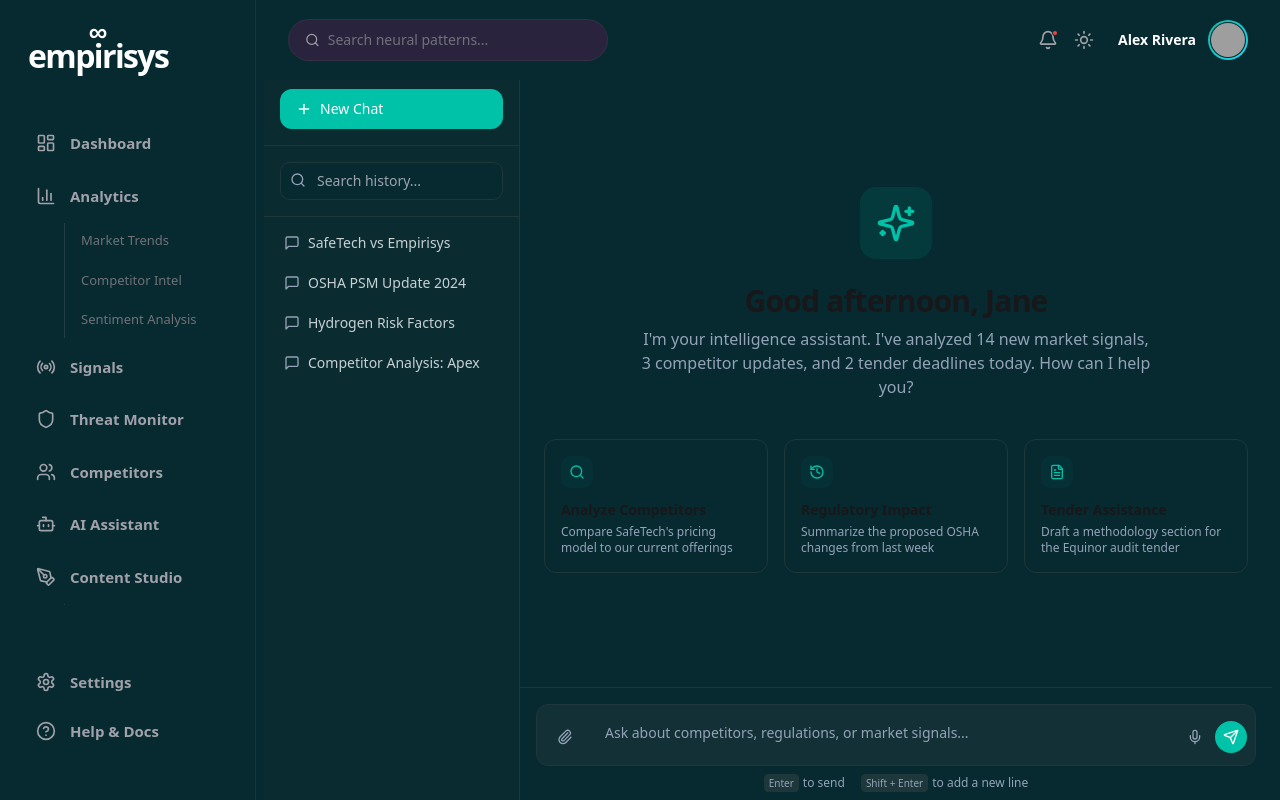
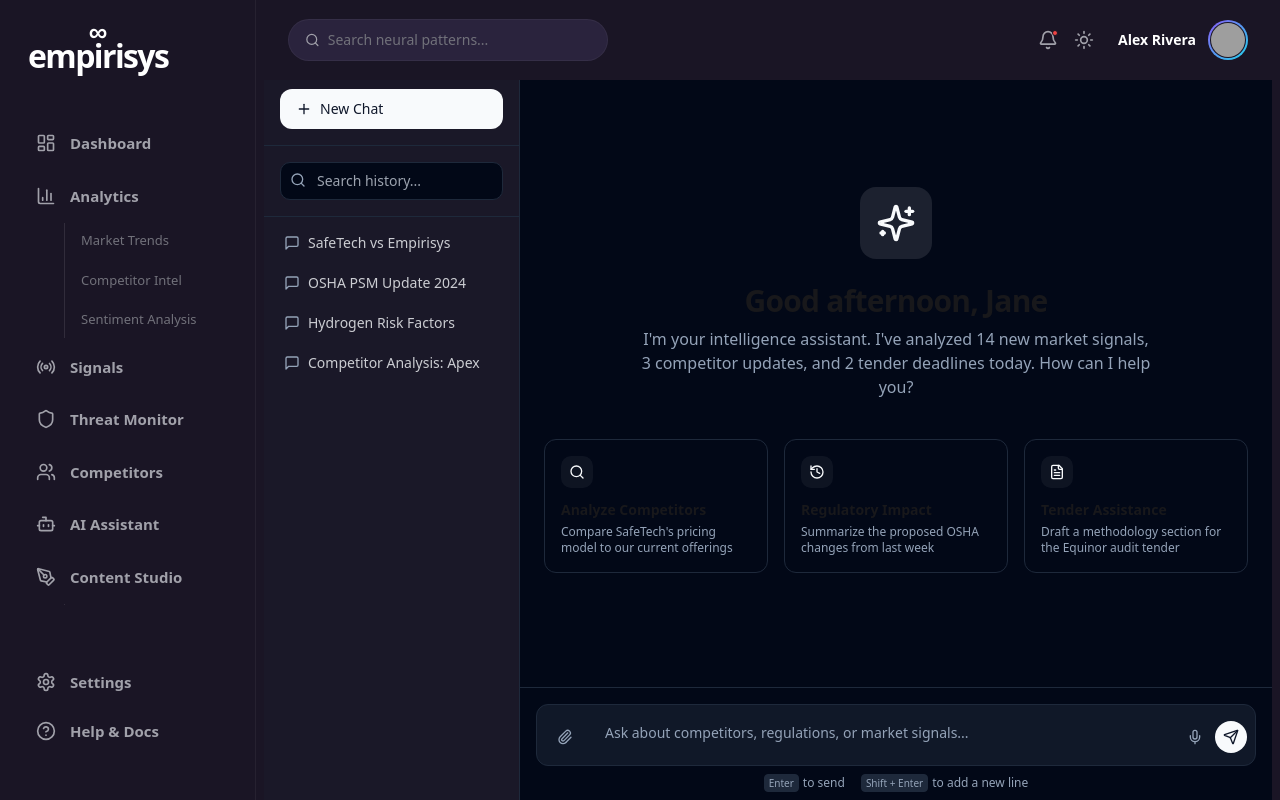
Before and after one commit to amaravhale/EIH-Test, a Next.js app: page /knowledge in a window 1280 px wide. Built offline with nearby package versions, Linux system fonts and the light colour scheme; grey boxes are pictures that could not be loaded.

Commit message:
Revert "style(theme): apply Empirisys Ltd brand palette"
This reverts commit 7a1f7d05494ce2d9b4e8c555b1a56987959557f3.

```diff
--- a/src/app/(app)/analytics/market/page.tsx
+++ b/src/app/(app)/analytics/market/page.tsx
@@ -60,7 +60,7 @@ export default function MarketAnalyticsPage() {
           <Button
             onClick={fetchTrends}
             disabled={isLoading}
-            className="bg-teal-600 hover:bg-teal-700 text-white transition-all shadow-[0_0_15px_rgba(139,92,246,0.3)]"
+            className="bg-violet-600 hover:bg-violet-700 text-white transition-all shadow-[0_0_15px_rgba(139,92,246,0.3)]"
           >
             <RefreshCw className={`mr-2 h-4 w-4 ${isLoading ? 'animate-spin' : ''}`} />
             {isLoading ? "Analyzing..." : "Refresh Intelligence"}
@@ -128,7 +128,7 @@ export default function MarketAnalyticsPage() {
           <div className="h-[400px] w-full relative">
              {isLoading && (
                <div className="absolute inset-0 bg-white/50 dark:bg-zinc-950/50 backdrop-blur-sm z-10 flex items-center justify-center rounded-lg">
-                 <RefreshCw className="h-8 w-8 text-teal-500 animate-spin" />
+                 <RefreshCw className="h-8 w-8 text-violet-500 animate-spin" />
                </div>
              )}
             <ResponsiveContainer width="100%" height="100%">
--- a/src/app/(app)/analytics/sentiment/page.tsx
+++ b/src/app/(app)/analytics/sentiment/page.tsx
@@ -59,7 +59,7 @@ export default function SentimentAnalyticsPage() {
           <Button
             onClick={fetchSentiment}
             disabled={isLoading}
-            className="bg-teal-600 hover:bg-teal-700 text-white transition-all shadow-[0_0_15px_rgba(139,92,246,0.3)]"
+            className="bg-violet-600 hover:bg-violet-700 text-white transition-all shadow-[0_0_15px_rgba(139,92,246,0.3)]"
           >
             <RefreshCw className={`mr-2 h-4 w-4 ${isLoading ? 'animate-spin' : ''}`} />
             {isLoading ? "Analyzing..." : "Refresh Intelligence"}
--- a/src/app/(app)/competitors/profiles/page.tsx
+++ b/src/app/(app)/competitors/profiles/page.tsx
@@ -41,7 +41,7 @@ export default function CompetitorsPage() {
           <Button
             onClick={fetchCompetitors}
             disabled={isLoading}
-            className="bg-teal-600 hover:bg-teal-700 text-white transition-all"
+            className="bg-violet-600 hover:bg-violet-700 text-white transition-all"
           >
             <RefreshCw className={`mr-2 h-4 w-4 ${isLoading ? 'animate-spin' : ''}`} />
             {isLoading ? "Generating Profiles..." : "Refresh Intelligence"}
@@ -84,7 +84,7 @@ export default function CompetitorsPage() {
       <div className="grid grid-cols-1 md:grid-cols-2 xl:grid-cols-3 gap-6">
         {isLoading ? (
           Array.from({ length: 3 }).map((_, i) => (
-            <div key={i} className="h-64 rounded-xl bg-zinc-100 dark:bg-[#062A30] border border-zinc-200 dark:border-white/5 animate-pulse relative overflow-hidden">
+            <div key={i} className="h-64 rounded-xl bg-zinc-100 dark:bg-[#1A1525] border border-zinc-200 dark:border-white/5 animate-pulse relative overflow-hidden">
                <div className="absolute inset-0 -translate-x-full animate-[shimmer_2s_infinite] bg-gradient-to-r from-transparent via-white/20 dark:via-white/5 to-transparent"></div>
                <div className="p-6">
                  <div className="flex justify-between mb-4">
--- a/src/app/(app)/layout.tsx
+++ b/src/app/(app)/layout.tsx
@@ -36,11 +36,11 @@ export default function AppLayout({ children }: { children: React.ReactNode }) {
 
   // Prevent hydration mismatch flash
   if (!mounted) {
-    return <div className="h-screen w-full bg-[#062A30]"></div>;
+    return <div className="h-screen w-full bg-[#1A1525]"></div>;
   }
 
   return (
-    <div className={`flex h-screen w-full overflow-hidden ${isDarkMode ? 'dark bg-[#062A30]' : 'bg-[#F8F9FB]'} text-zinc-900 dark:text-zinc-100 font-sans transition-colors duration-300`}>
+    <div className={`flex h-screen w-full overflow-hidden ${isDarkMode ? 'dark bg-[#1A1525]' : 'bg-[#F8F9FB]'} text-zinc-900 dark:text-zinc-100 font-sans transition-colors duration-300`}>
       <SynexisSidebar
         activePath={pathname}
         onNavigate={(href) => router.push(href)}
--- a/src/app/(app)/threats/page.tsx
+++ b/src/app/(app)/threats/page.tsx
@@ -145,7 +145,7 @@ export default function ThreatsPage() {
       </div>
 
       <Dialog open={!!selectedThreat} onOpenChange={(open) => !open && setSelectedThreat(null)}>
-        <DialogContent className="sm:max-w-[600px] bg-white dark:bg-[#062A30] border-zinc-200 dark:border-white/10">
+        <DialogContent className="sm:max-w-[600px] bg-white dark:bg-[#1A1525] border-zinc-200 dark:border-white/10">
           <DialogHeader>
             <div className="flex items-center gap-2 mb-2">
               {selectedThreat?.level === "critical" ? (
@@ -164,7 +164,7 @@ export default function ThreatsPage() {
           <div className="mt-4 space-y-4">
             <div className="bg-zinc-50 dark:bg-white/5 p-4 rounded-lg border border-zinc-100 dark:border-white/5">
               <h4 className="font-semibold text-sm mb-2 text-zinc-900 dark:text-white flex items-center gap-2">
-                <Activity className="h-4 w-4 text-teal-500" />
+                <Activity className="h-4 w-4 text-violet-500" />
                 AI Strategy Recommendation
               </h4>
               <p className="text-sm text-zinc-600 dark:text-zinc-400">
@@ -175,7 +175,7 @@ export default function ThreatsPage() {
 
           <DialogFooter className="mt-6">
             <Button variant="outline" onClick={() => setSelectedThreat(null)}>Close</Button>
-            <Button className="bg-teal-600 hover:bg-teal-700 text-white">Generate Full Report</Button>
+            <Button className="bg-violet-600 hover:bg-violet-700 text-white">Generate Full Report</Button>
           </DialogFooter>
         </DialogContent>
       </Dialog>
--- a/src/app/globals.css
+++ b/src/app/globals.css
@@ -10,14 +10,14 @@
     --card-foreground: 222.2 84% 4.9%;
     --popover: 0 0% 100%;
     --popover-foreground: 222.2 84% 4.9%;
-    --primary: 171.9 100% 38%; /* Brand Teal #00C2A8 */
+    --primary: 188.2 80.7% 10.4%; /* #052A30 */
     --primary-foreground: 0 0% 100%;
-    --secondary: 188.6 47.4% 11.2%; /* Dark Teal accent */
+    --secondary: 222.2 47.4% 11.2%; /* Dark slate */
     --secondary-foreground: 210 40% 98%;
     --muted: 210 40% 96.1%;
     --muted-foreground: 215.4 16.3% 46.9%;
     --accent: 210 40% 96.1%;
-    --accent-foreground: 188.6 77.8% 10.6%;
+    --accent-foreground: 222.2 47.4% 11.2%;
     --destructive: 0 84.2% 60.2%;
     --destructive-foreground: 210 40% 98%;
     --border: 214.3 31.8% 91.4%;
@@ -36,59 +36,59 @@
     --sidebar-ring: 213 97% 68%;
 
     /* Domain semantic colors */
-    --threat-low: 84.8 85.2% 34.5%; /* Lime */
-    --threat-medium: 262.1 83.3% 57.8%; /* Purple */
-    --threat-high: 38.1 92.1% 43.9%; /* Amber */
-    --threat-critical: 0 72.2% 50.6%; /* Danger */
+    --threat-low: 142 76% 36%;
+    --threat-medium: 45 93% 47%;
+    --threat-high: 25 95% 53%;
+    --threat-critical: 0 84% 60%;
 
     --signal-discovered: 217 91% 60%;
-    --signal-reviewed: 262.1 83.3% 57.8%;
-    --signal-validated: 84.8 85.2% 34.5%;
-    --signal-actionable: 38.1 92.1% 43.9%;
+    --signal-reviewed: 262 83% 58%;
+    --signal-validated: 142 76% 36%;
+    --signal-actionable: 25 95% 53%;
     --signal-archived: 215 16% 47%;
   }
 
   .dark {
-    --background: 188.6 77.8% 10.6%; /* Dark Teal */
+    --background: 222.2 84% 4.9%;
     --foreground: 210 40% 98%;
-    --card: 188.6 77.8% 10.6%;
+    --card: 222.2 84% 4.9%;
     --card-foreground: 210 40% 98%;
-    --popover: 188.6 77.8% 10.6%;
+    --popover: 222.2 84% 4.9%;
     --popover-foreground: 210 40% 98%;
-    --primary: 171.9 100% 38%; /* Brand Teal */
-    --primary-foreground: 0 0% 100%;
-    --secondary: 188.6 32.6% 17.5%;
+    --primary: 210 40% 98%;
+    --primary-foreground: 222.2 47.4% 11.2%;
+    --secondary: 217.2 32.6% 17.5%;
     --secondary-foreground: 210 40% 98%;
-    --muted: 188.6 32.6% 17.5%;
+    --muted: 217.2 32.6% 17.5%;
     --muted-foreground: 215 20.2% 65.1%;
-    --accent: 188.6 32.6% 17.5%;
+    --accent: 217.2 32.6% 17.5%;
     --accent-foreground: 210 40% 98%;
-    --destructive: 0 72.2% 50.6%;
+    --destructive: 0 62.8% 30.6%;
     --destructive-foreground: 210 40% 98%;
-    --border: 188.6 32.6% 17.5%;
-    --input: 188.6 32.6% 17.5%;
+    --border: 217.2 32.6% 17.5%;
+    --input: 217.2 32.6% 17.5%;
     --ring: 212.7 26.8% 83.9%;
 
     /* Sidebar dark */
-    --sidebar-background: 188.6 80% 8%; /* Slightly darker Dark Teal */
+    --sidebar-background: 240 5.9% 10%;
     --sidebar-foreground: 240 4.8% 95.9%;
-    --sidebar-primary: 171.9 100% 38%;
+    --sidebar-primary: 224.3 76.3% 48%;
     --sidebar-primary-foreground: 0 0% 100%;
-    --sidebar-accent: 188.6 32.6% 17.5%;
+    --sidebar-accent: 240 3.7% 15.9%;
     --sidebar-accent-foreground: 240 4.8% 95.9%;
-    --sidebar-border: 188.6 32.6% 17.5%;
-    --sidebar-ring: 171.9 100% 38%;
+    --sidebar-border: 240 3.7% 15.9%;
+    --sidebar-ring: 217.2 91.2% 59.8%;
 
     /* Domain semantic colors dark */
-    --threat-low: 84.8 85.2% 34.5%; /* Lime */
-    --threat-medium: 262.1 83.3% 57.8%; /* Purple */
-    --threat-high: 38.1 92.1% 43.9%; /* Amber */
-    --threat-critical: 0 72.2% 50.6%; /* Danger */
+    --threat-low: 142 71% 45%;
+    --threat-medium: 45 93% 47%;
+    --threat-high: 25 95% 53%;
+    --threat-critical: 0 84% 60%;
 
     --signal-discovered: 217 91% 60%;
-    --signal-reviewed: 262.1 83.3% 57.8%;
-    --signal-validated: 84.8 85.2% 34.5%;
-    --signal-actionable: 38.1 92.1% 43.9%;
+    --signal-reviewed: 262 83% 58%;
+    --signal-validated: 142 71% 45%;
+    --signal-actionable: 25 95% 53%;
     --signal-archived: 215 20% 65%;
   }
 }
--- a/src/components/layout/synexis-header.tsx
+++ b/src/components/layout/synexis-header.tsx
@@ -47,14 +47,14 @@ export function SynexisHeader({ user, isDarkMode, onToggleTheme }: SynexisHeader
             className="relative text-zinc-500 dark:text-zinc-400 hover:text-zinc-900 dark:hover:text-white transition-colors"
           >
             <Bell className="h-5 w-5" />
-            <span className="absolute top-0 right-0 w-1.5 h-1.5 bg-red-500 rounded-full border border-white dark:border-[#062A30]"></span>
+            <span className="absolute top-0 right-0 w-1.5 h-1.5 bg-red-500 rounded-full border border-white dark:border-[#1A1525]"></span>
           </button>
 
           {isNotificationsOpen && (
             <div className="absolute top-full right-8 mt-4 w-80 bg-white dark:bg-[#2A233D] border border-zinc-200 dark:border-white/10 rounded-xl shadow-xl z-50 overflow-hidden animate-in fade-in slide-in-from-top-2">
               <div className="p-4 border-b border-zinc-100 dark:border-white/5 flex justify-between items-center bg-zinc-50 dark:bg-white/5">
                 <h4 className="text-sm font-bold text-zinc-900 dark:text-white">Notifications</h4>
-                <span className="text-[10px] font-bold text-teal-500 bg-teal-500/10 px-2 py-0.5 rounded-full">2 New</span>
+                <span className="text-[10px] font-bold text-violet-500 bg-violet-500/10 px-2 py-0.5 rounded-full">2 New</span>
               </div>
               <div className="max-h-80 overflow-y-auto">
                 <div className="p-4 border-b border-zinc-100 dark:border-white/5 hover:bg-zinc-50 dark:hover:bg-white/5 transition-colors cursor-pointer relative">
@@ -64,7 +64,7 @@ export function SynexisHeader({ user, isDarkMode, onToggleTheme }: SynexisHeader
                   <span className="text-[10px] text-zinc-400 mt-2 block">10m ago</span>
                 </div>
                 <div className="p-4 border-b border-zinc-100 dark:border-white/5 hover:bg-zinc-50 dark:hover:bg-white/5 transition-colors cursor-pointer relative">
-                  <div className="absolute left-0 top-0 bottom-0 w-1 bg-teal-500"></div>
+                  <div className="absolute left-0 top-0 bottom-0 w-1 bg-violet-500"></div>
                   <h5 className="text-[13px] font-bold text-zinc-900 dark:text-zinc-100 mb-1">System Update</h5>
                   <p className="text-[11px] text-zinc-500 dark:text-zinc-400 line-clamp-2">Enterprise Intelligence Hub v2.1 successfully deployed.</p>
                   <span className="text-[10px] text-zinc-400 mt-2 block">1h ago</span>
@@ -89,8 +89,8 @@ export function SynexisHeader({ user, isDarkMode, onToggleTheme }: SynexisHeader
           <div className="flex flex-col text-right">
             <span className="text-sm font-bold text-zinc-900 dark:text-white">{user.name}</span>
           </div>
-          <div className="h-10 w-10 rounded-full bg-gradient-to-br from-teal-500 to-cyan-400 p-[2px]">
-            <div className="h-full w-full rounded-full bg-white dark:bg-[#062A30] border border-transparent overflow-hidden">
+          <div className="h-10 w-10 rounded-full bg-gradient-to-br from-violet-500 to-cyan-400 p-[2px]">
+            <div className="h-full w-full rounded-full bg-white dark:bg-[#1A1525] border border-transparent overflow-hidden">
               {user.avatarUrl ? (
                 <img src={user.avatarUrl} alt={user.name} className="w-full h-full object-cover" />
               ) : (
--- a/src/components/layout/synexis-sidebar.tsx
+++ b/src/components/layout/synexis-sidebar.tsx
@@ -58,7 +58,7 @@ export function SynexisSidebar({
   onNavigate,
 }: SynexisSidebarProps) {
   return (
-    <aside className="flex flex-col w-64 h-full bg-white dark:bg-[#062A30] text-zinc-900 dark:text-zinc-100 shrink-0 py-6 px-5 border-r border-zinc-200 dark:border-white/5 transition-colors duration-300">
+    <aside className="flex flex-col w-64 h-full bg-white dark:bg-[#1A1525] text-zinc-900 dark:text-zinc-100 shrink-0 py-6 px-5 border-r border-zinc-200 dark:border-white/5 transition-colors duration-300">
 
       {/* Brand Logo Area */}
       <div className="flex items-center px-2 mb-10">
@@ -86,7 +86,7 @@ export function SynexisSidebar({
                 )}
               >
                 {isActive && (
-                  <div className="absolute inset-0 bg-gradient-to-r from-teal-500 to-cyan-400 opacity-100 z-0" />
+                  <div className="absolute inset-0 bg-gradient-to-r from-violet-500 to-cyan-400 opacity-100 z-0" />
                 )}
                 <Icon className={cn("h-[20px] w-[20px] shrink-0 relative z-10", isActive ? "text-white" : "")} />
                 <span className="relative z-10">{item.label}</span>
```
Also changed, not shown: src/app/(app)/dashboard/_components/lead-scoring-matrix.tsx (+21 -21 lines), src/app/(app)/dashboard/page.tsx (+18 -18 lines), src/app/(app)/market/signals/page.tsx (+6 -6 lines), src/components/domain/signal-card.tsx (+6 -6 lines).
